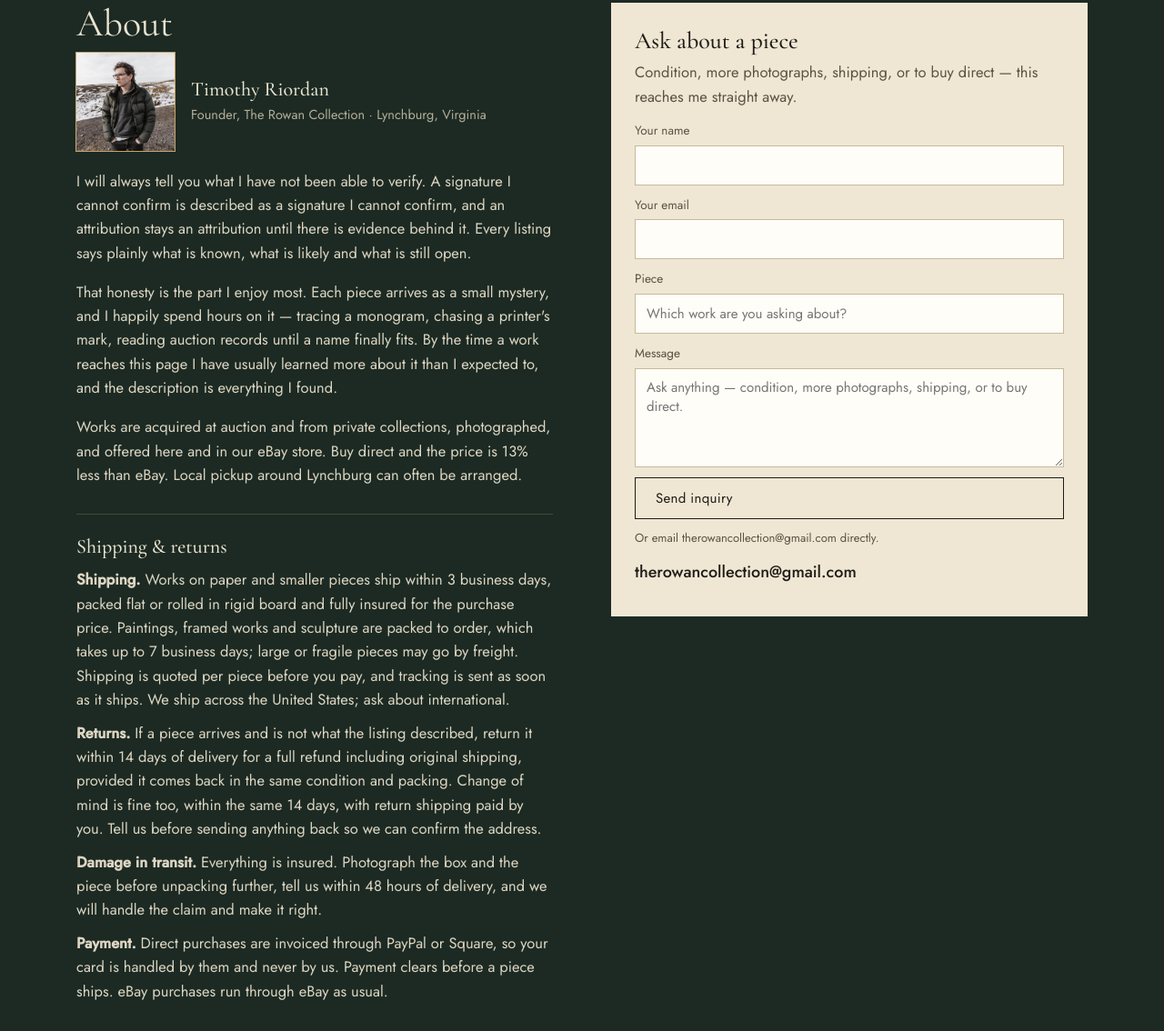
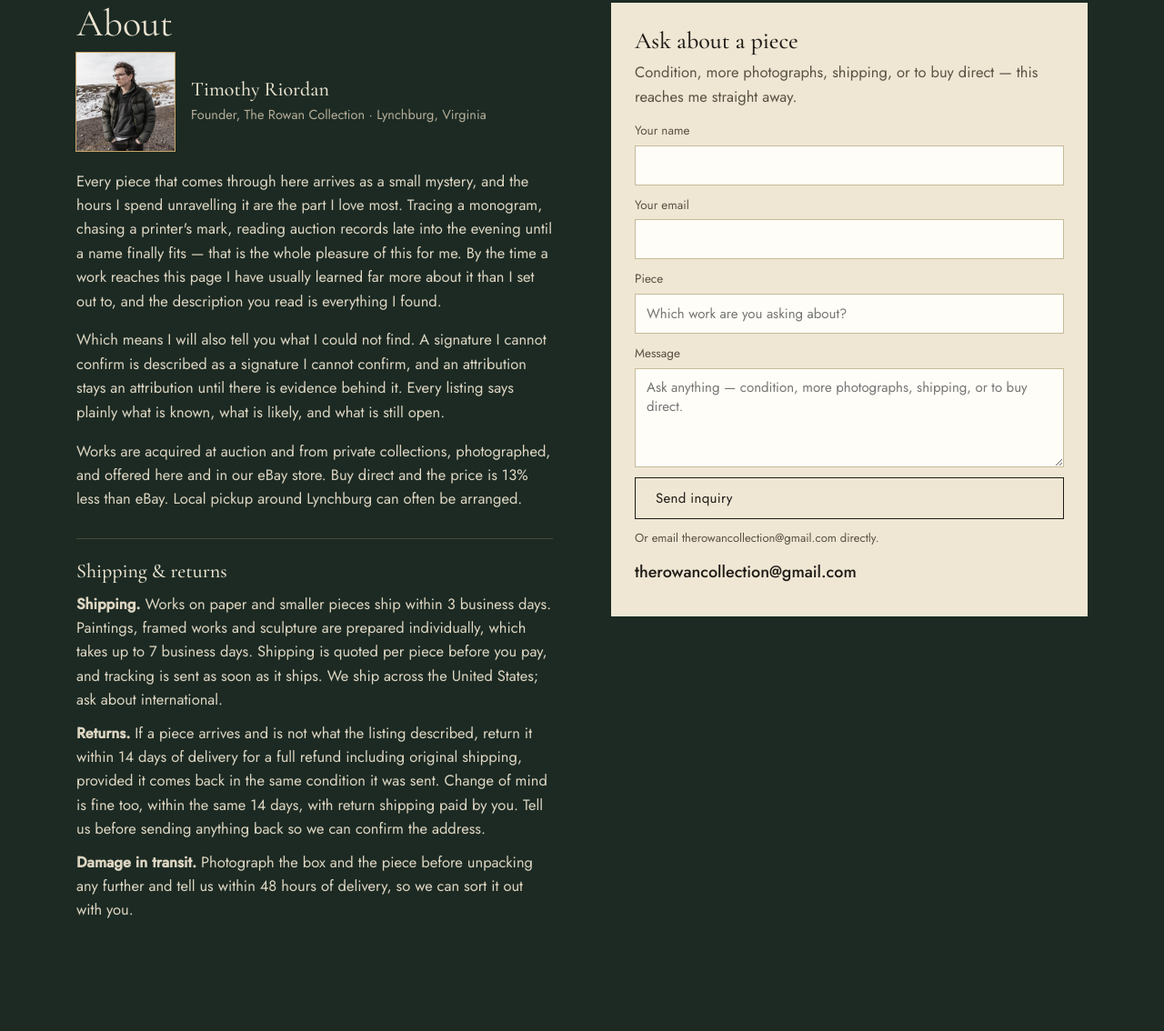
Before and after one commit to the-rowan-collection/rowan-site, a plain HTML site: page index.html in a window 1280 px wide. Shown: the part 3457-4591 px from the top of the page at 91% size. Drawn offline with nearby package versions, Linux system fonts and the light colour scheme.

Commit message:
About leads with the personal; drop insurance, packing methods and payment terms
Co-Authored-By: Claude Opus 5 <noreply@anthropic.com>
Claude-Session: https://claude.ai/code/session_01Lu5z5m7zEG7DhQGquieTgZ

```diff
--- a/index.html
+++ b/index.html
@@ -252,14 +252,13 @@ function home(){
   <section class="band" id="about"><div class="wrap about">
     <div><h2>About</h2>
       <div class="me"><img src="/img/timothy.jpg" alt="Timothy Riordan"><div><b>Timothy Riordan</b><span>Founder, The Rowan Collection &middot; Lynchburg, Virginia</span></div></div>
-      <p>I will always tell you what I have not been able to verify. A signature I cannot confirm is described as a signature I cannot confirm, and an attribution stays an attribution until there is evidence behind it. Every listing says plainly what is known, what is likely and what is still open.</p>
-      <p>That honesty is the part I enjoy most. Each piece arrives as a small mystery, and I happily spend hours on it &mdash; tracing a monogram, chasing a printer's mark, reading auction records until a name finally fits. By the time a work reaches this page I have usually learned more about it than I expected to, and the description is everything I found.</p>
+      <p>Every piece that comes through here arrives as a small mystery, and the hours I spend unravelling it are the part I love most. Tracing a monogram, chasing a printer's mark, reading auction records late into the evening until a name finally fits &mdash; that is the whole pleasure of this for me. By the time a work reaches this page I have usually learned far more about it than I set out to, and the description you read is everything I found.</p>
+      <p>Which means I will also tell you what I could not find. A signature I cannot confirm is described as a signature I cannot confirm, and an attribution stays an attribution until there is evidence behind it. Every listing says plainly what is known, what is likely, and what is still open.</p>
       <p>Works are acquired at auction and from private collections, photographed, and offered here and in our eBay store. Buy direct and the price is 13% less than eBay. Local pickup around Lynchburg can often be arranged.</p>
       <div class="terms" id="shipping"><h3>Shipping &amp; returns</h3>
-        <p><b>Shipping.</b> Works on paper and smaller pieces ship within 3 business days, packed flat or rolled in rigid board and fully insured for the purchase price. Paintings, framed works and sculpture are packed to order, which takes up to 7 business days; large or fragile pieces may go by freight. Shipping is quoted per piece before you pay, and tracking is sent as soon as it ships. We ship across the United States; ask about international.</p>
-        <p><b>Returns.</b> If a piece arrives and is not what the listing described, return it within 14 days of delivery for a full refund including original shipping, provided it comes back in the same condition and packing. Change of mind is fine too, within the same 14 days, with return shipping paid by you. Tell us before sending anything back so we can confirm the address.</p>
-        <p><b>Damage in transit.</b> Everything is insured. Photograph the box and the piece before unpacking further, tell us within 48 hours of delivery, and we will handle the claim and make it right.</p>
-        <p><b>Payment.</b> Direct purchases are invoiced through PayPal or Square, so your card is handled by them and never by us. Payment clears before a piece ships. eBay purchases run through eBay as usual.</p>
+        <p><b>Shipping.</b> Works on paper and smaller pieces ship within 3 business days. Paintings, framed works and sculpture are prepared individually, which takes up to 7 business days. Shipping is quoted per piece before you pay, and tracking is sent as soon as it ships. We ship across the United States; ask about international.</p>
+        <p><b>Returns.</b> If a piece arrives and is not what the listing described, return it within 14 days of delivery for a full refund including original shipping, provided it comes back in the same condition it was sent. Change of mind is fine too, within the same 14 days, with return shipping paid by you. Tell us before sending anything back so we can confirm the address.</p>
+        <p><b>Damage in transit.</b> Photograph the box and the piece before unpacking any further and tell us within 48 hours of delivery, so we can sort it out with you.</p>
       </div></div>
     <div class="contact"><h3>Ask about a piece</h3><p>Condition, more photographs, shipping, or to buy direct &mdash; this reaches me straight away.</p>${formHTML()}<div class="addr">${EMAIL}</div></div>
   </div></section>`;
```
Also changed, not shown: 404.html (+5 -6 lines), art/alabaster-bust-young-woman-bonnet-signed-greuze/index.html (+5 -6 lines), art/alpine-landscape-carl-hasch-oil-painting/index.html (+5 -6 lines), art/antique-gilded-frame-ben-j-cueny-detroit/index.html (+5 -6 lines), art/attack-on-the-overland-stage-budweiser-print/index.html (+5 -6 lines), art/couple-resting-at-the-harvest-european-oil-painting/index.html (+5 -6 lines), art/edward-steichen-lenbach-photogravure-camera-work/index.html (+5 -6 lines), art/erte-morning-day-evening-night-serigraph-pair/index.html (+5 -6 lines), art/four-japanese-shikishi-boards-calligraphy/index.html (+5 -6 lines), art/hiroshige-fujieda-kanaya-woodblock-prints/index.html (+5 -6 lines), art/lady-smyth-and-children-engraving-after-reynolds/index.html (+5 -6 lines), art/ohara-koson-two-geese-woodblock-print/index.html (+5 -6 lines), art/portrait-bearded-man-fur-cap-charcoal-drawing/index.html (+5 -6 lines), art/santo-virgin-in-prayer-spanish-colonial-carving/index.html (+5 -6 lines), 4 more files, 1 other file.
